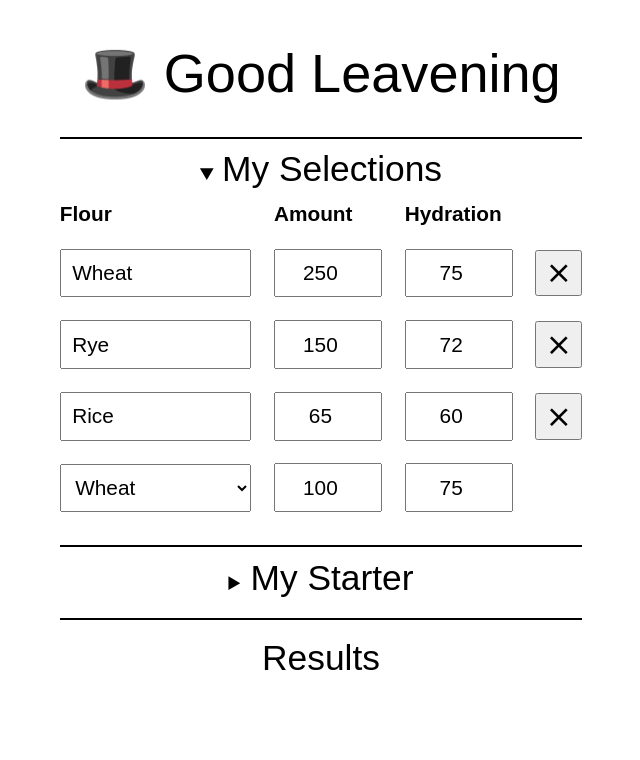
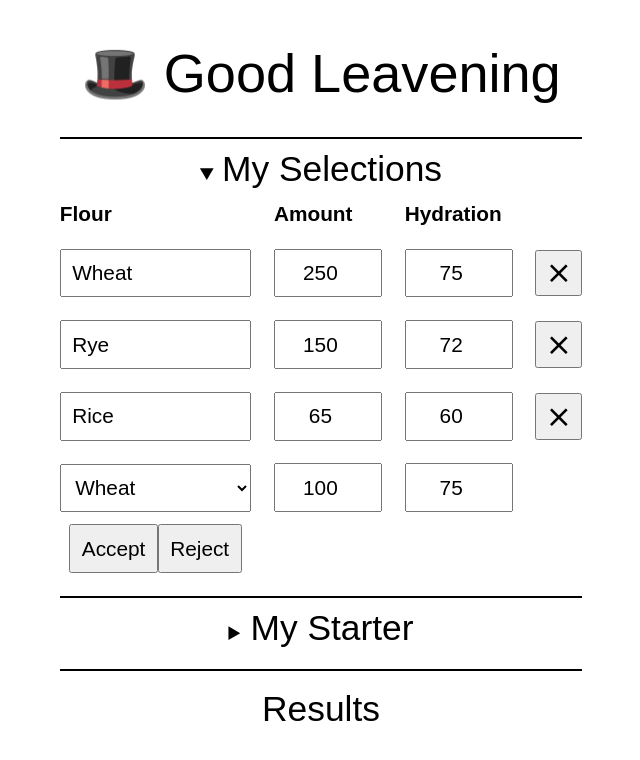
Before and after one commit to paul-c-guest/bread-calc-v4, a React (Vite) app: page / in a window 1280 px wide. Both pictures are taken after a click on the button "Add Selection". Shown: the top 760 px of the page, without its empty margins (319-959 px from the left). Built offline with nearby package versions, Linux system fonts and the light colour scheme; a web font is replaced by a local one.

Commit message:
add new selection to current selections

```diff
--- a/src/App.tsx
+++ b/src/App.tsx
@@ -12,13 +12,17 @@ export default function App() {
   // todo replace with useQuery
   const [selections, setSelections] = useState<Selection[]>(devData)
 
+  const addNewSelection = (selection: Selection) => {
+    setSelections([...selections, selection])
+  }
+
   return (
     <>
       <Title />
       <Selections
         flours={devFlours}
         selections={selections}
-        setSelections={setSelections}
+        addNewSelection={addNewSelection}
       />
       <Starter />
       <Calculations />
--- a/src/components/NewSelection.tsx
+++ b/src/components/NewSelection.tsx
@@ -3,7 +3,7 @@ import { Flour, Selection } from '../models/flour'
 
 interface Props {
   flours: Flour[]
-  setSelections: React.Dispatch<React.SetStateAction<Selection[]>>
+  addNewSelection: React.Dispatch<React.SetStateAction<Selection>>
 }
 
 interface NewSelection {
@@ -12,7 +12,7 @@ interface NewSelection {
   hydration: number
 }
 
-export function NewSelection({ flours, setSelections }: Props) {
+export function NewSelection({ flours, addNewSelection }: Props) {
   const initialValues: NewSelection = {
     flourId: flours[0].id,
     amount: 100,
@@ -24,11 +24,16 @@ export function NewSelection({ flours, setSelections }: Props) {
 
   const updateSelection = (event: React.ChangeEvent<HTMLSelectElement>) => {
     const selectionId = Number(event.target.value)
+    const thisFlour = flours.find((flour) => flour.id === selectionId)
+
+    if (!thisFlour) {
+      return
+    }
+
     setSelection({
-      [event.target.id]: selectionId,
+      flourId: selectionId,
       amount: selection.amount,
-      hydration: flours.find((flour) => flour.id === selectionId)
-        ?.defaultHydration,
+      hydration: thisFlour.defaultHydration,
     })
   }
 
@@ -37,6 +42,27 @@ export function NewSelection({ flours, setSelections }: Props) {
       ...selection,
       [event.target.id]: Number(event.target.value),
     })
+  }
+
+  const submitNewSelection = () => {
+    if (selection.amount && selection.hydration) {
+      const thisFlour = flours.find((flour) => flour.id === selection.flourId)
+      console.log(thisFlour)
+
+      const newSelection = {
+        ...thisFlour,
+        amount: selection.amount,
+        alteredHydration:
+          selection.hydration !== thisFlour?.defaultHydration
+            ? selection.hydration
+            : undefined,
+      } as Selection
+
+      addNewSelection(newSelection)
+
+      setEditing(false)
+      setSelection(initialValues)
+    }
   }
 
   return editing ? (
@@ -79,7 +105,10 @@ export function NewSelection({ flours, setSelections }: Props) {
             onChange={updateValues}
           />
         </td>
-        <td></td>
+      </tr>
+      <tr>
+        <button onClick={submitNewSelection}>Accept</button>
+        <button onClick={() => setEditing(false)}>Reject</button>
       </tr>
     </>
   ) : (
--- a/src/components/Selection.tsx
+++ b/src/components/Selection.tsx
@@ -34,8 +34,8 @@ export function Selection({ selection }: Props) {
         <input
           className="flour-entry-name"
           type="text"
-          // contentEditable={false}
-          defaultValue={flour.name}
+          value={flour.name}
+          contentEditable={false}
         />
       </td>
       <td>
--- a/src/components/Selections.tsx
+++ b/src/components/Selections.tsx
@@ -8,10 +8,10 @@ import { Selection } from './Selection'
 interface Props {
   flours: FlourModel[]
   selections: SelectionModel[]
-  setSelections: React.Dispatch<React.SetStateAction<SelectionModel[]>>
+  addNewSelection: React.Dispatch<React.SetStateAction<SelectionModel>>
 }
 
-export function Selections({ flours, selections, setSelections }: Props) {
+export function Selections({ flours, selections, addNewSelection }: Props) {
   return (
     <>
       <details open={true}>
@@ -32,7 +32,7 @@ export function Selections({ flours, selections, setSelections }: Props) {
               return <Selection selection={sel} key={sel.id} />
             })}
 
-            <NewSelection flours={flours} setSelections={setSelections} />
+            <NewSelection flours={flours} addNewSelection={addNewSelection} />
           </tbody>
         </table>
       </details>
--- a/src/index.css
+++ b/src/index.css
@@ -151,7 +151,6 @@ a:visited {
   input,
   button,
   select {
-    /* padding: 0.9vw; */
     font-size: 3.5vw;
     min-height: 4vw;
   }
```
